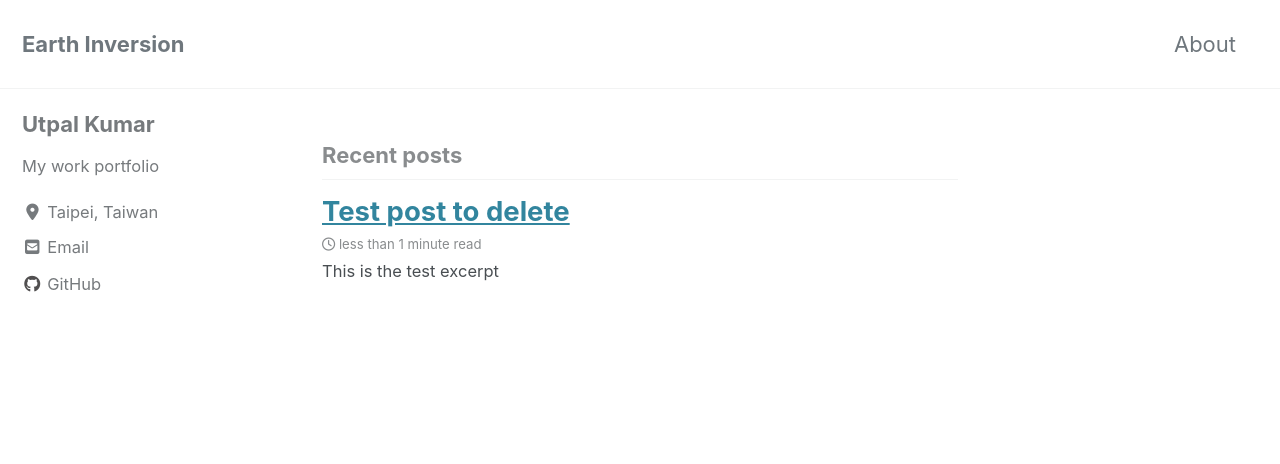
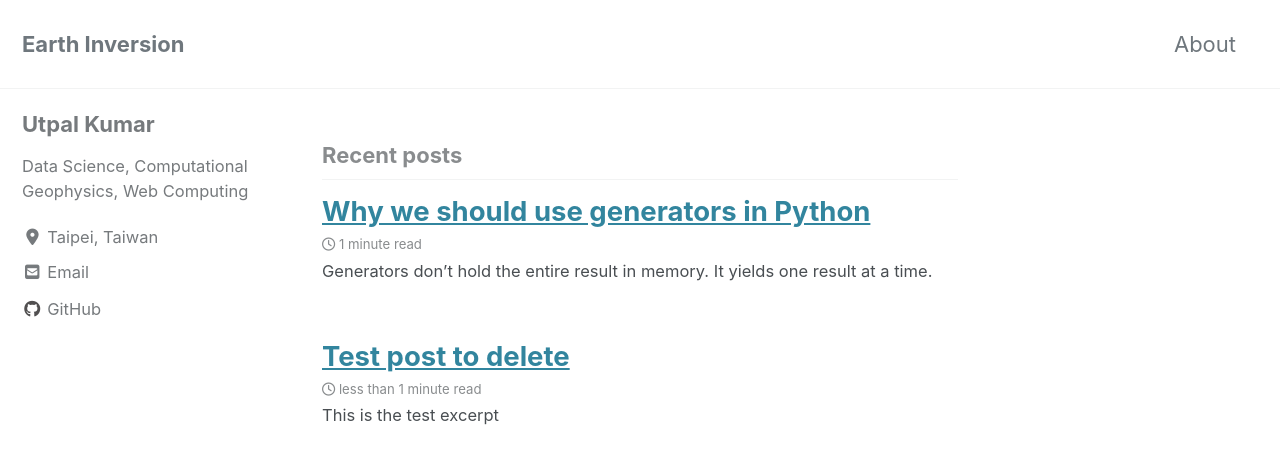
Before and after one commit to apexcodings/earthinversion.github.io, a Jekyll site: the page built from index.html, in a window 1280 px wide and 900 px high. Shown: the top 464 px of the window. Built offline with Jekyll 4.4.1, drawn with Linux system fonts in a browser that asks for light colours; cached includes are drawn as plain includes; nearby versions of some CDN libraries; the list of posts is cut into pages by our own code; some of the changed lines change nothing that is shown.

Commit message:
added new post generators

````diff
--- a/_config.yml
+++ b/_config.yml
@@ -109,7 +109,7 @@ analytics:
 author:
   name             : "Utpal Kumar"
   avatar           : # path of avatar image, e.g. "/assets/images/bio-photo.jpg"
-  bio              : "My work portfolio"
+  bio              : "Data Science, Computational Geophysics, Web Computing"
   location         : "Taipei, Taiwan"
   email            :
   links:
--- /dev/null
+++ b/_posts/2019-08-31-generators.md
@@ -0,0 +1,81 @@
+---
+title: "Why we should use generators in Python"
+date: 2019-08-31
+tags: [data science, Python, Generators]
+excerpt: "Generators don't hold the entire result in memory. It yields one result at a time."
+---
+
+# What are generators and why we wanna use them?
+
+- Generators don't hold the entire result in memory. It yields one result at a time.
+- Ways of creating generators:
+    1. Using a function
+        ```
+        def squares_gen(num):
+                for i in num:
+                        yield i**2
+        ```
+        ```
+        def squares(num):
+                results=[]
+                for i in num:
+                        results.append(i**2)
+                return results
+        ```
+        - Elapsed time for list: `7.360722` Seconds
+
+        - Elapsed time for generators: `5.999999999950489e-06` Seconds
+
+        - Difference in time taken for the list and generators: `7.360716` Seconds for `num = np.arange(1,10000000)`
+    2. Like a list comprehension
+        ```
+        resl = [i**2 for i in num]
+        ```
+        ```
+        resg = (i**2 for i in num)
+        ```
+        - Elapsed time for list: `7.663468000000001` Seconds
+
+        - Elapsed time for generators: `9.999999999621423e-06` Seconds
+
+        - Difference in time taken: `7.663458000000001` Seconds for `num = np.arange(1,10000000)`
+
+- Getting the results from the generator function:
+    1. Using `next`
+        ```
+        resg = squares_gen(num)
+        print('res of generators: ',next(resg))
+        print('res of generators: ',next(resg))
+        print('res of generators: ',next(resg))
+        ```
+    2. Using `loop`:
+        ```
+        for n in resg:
+            print(n)
+        ```
+
+
+
+
+## Advantages of using generators:
+1. The generator codes are more readable.
+2. Generators are much faster and uses little memory.
+
+## Results:
+1. Using function is a faster way of creating values in Python than using loop or list comprehension for both lists and generators.
+2. The difference between using list or generators is more pronounced when using a comprehension (though generators are still much faster.)
+3. When we need the result of whole array at a time then the amount of time (or memory) taken to create a list or `list(generators)` are almost same.
+
+<img src="{{ site.url }}{{ site.baseurl }}/images/results_generators.png" alt="How to used Generator">
+
+<img src="{{ site.url }}{{ site.baseurl }}/images/Memory_usage.png" alt="Memory usage">
+
+Overall, generators gives a performance boost not only in execution time but with the memory as well.
+
+## Appendix
+### How I calculated the time taken by the process
+- Calculate sum of the system and user CPU time of the current process.
+    - `time.process_time` provides the system and user CPU time of the current process in seconds.
+    - Use `time.process_time_ns` to get the result in nanoseconds
+
+__NOTE:__ The "time taken" shown in this study is subjective to different computers and varies each time depending on the state of the CPU. But each and everytime, the using generators are much faster.
````
Also changed, not shown: images/Memory_usage.png (added), images/laia-nunez-AThSwV0LsCQ-unsplash.jpg (added), images/nasa-Q1p7bh3SHj8-unsplash.jpg (added), images/picspree-1178955.jpg (added), images/results_generators.png (added), 6 other files.
